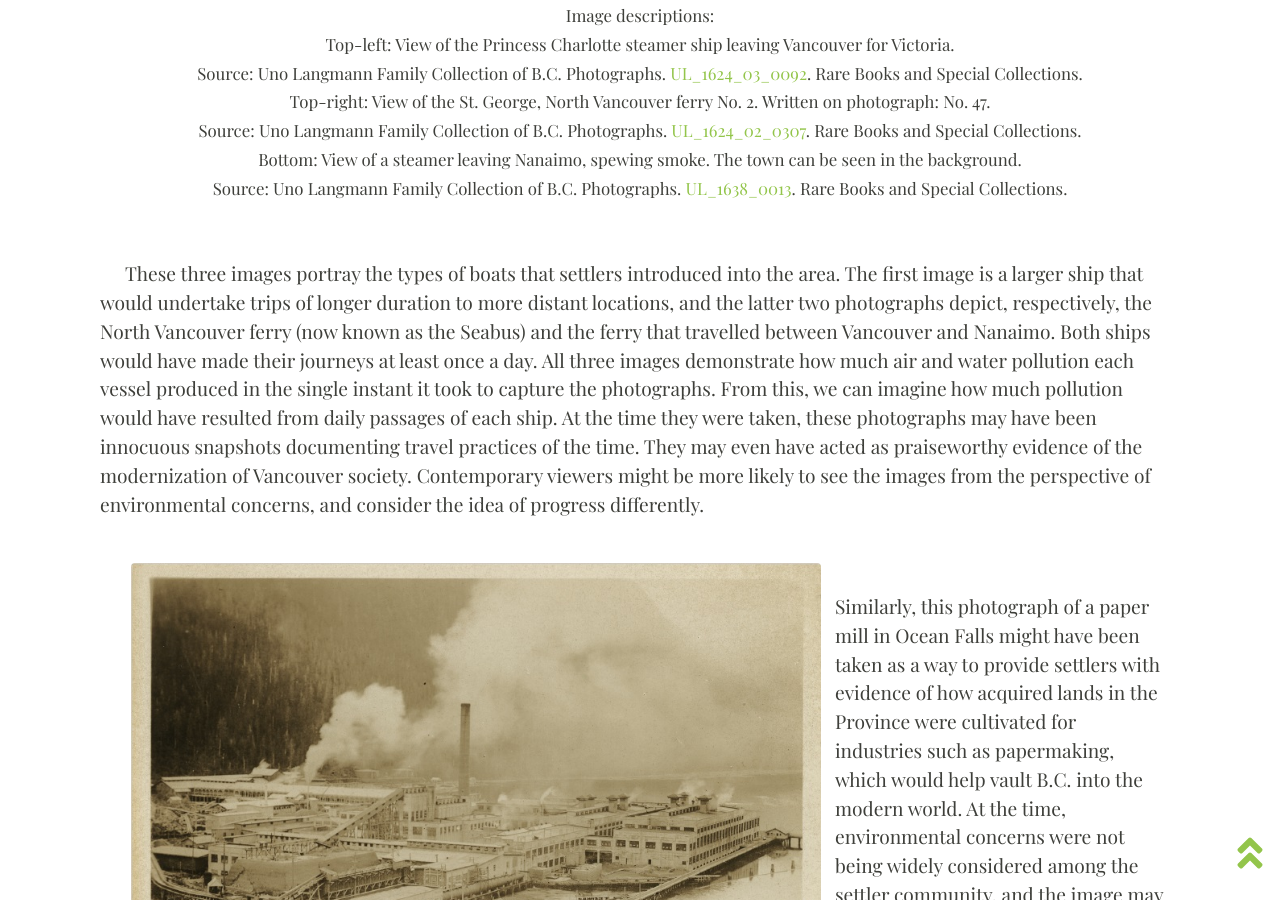
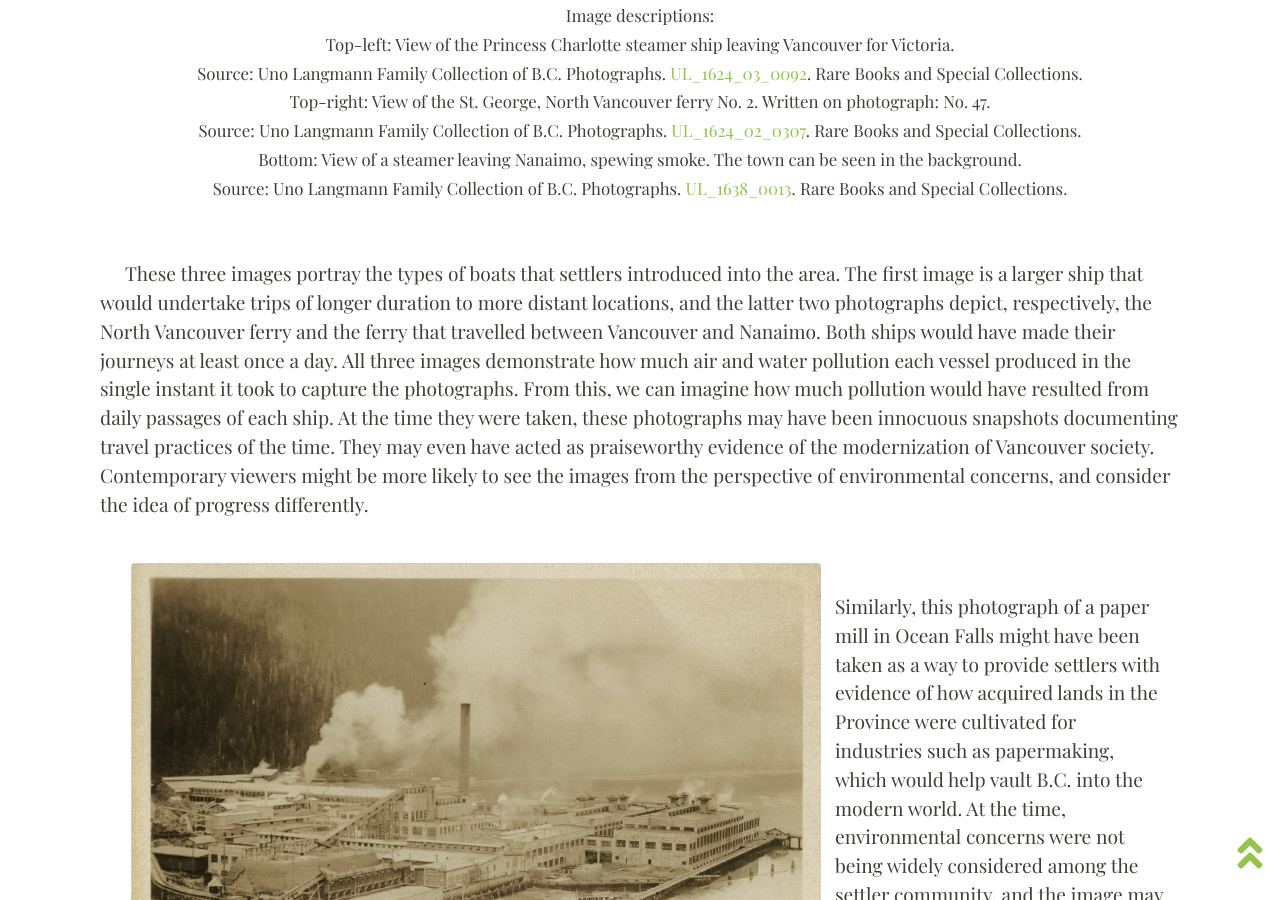
Before and after one commit to ashlynnprasad/langmann-2021, a Jekyll site: the page built from pages/environmentalimpact.md, in a window 1280 px wide and 900 px high, scrolled down 5311 px. Built offline with Jekyll 4.4.1, drawn with Linux system fonts in a browser that asks for light colours; nearby versions of some CDN libraries.

Commit message:
Update environmentalimpact.md

```diff
--- a/pages/environmentalimpact.md
+++ b/pages/environmentalimpact.md
@@ -79,7 +79,7 @@
   Bottom: View of a steamer leaving Nanaimo, spewing smoke. The town can be seen in the background.<br>
   Source: Uno Langmann Family Collection of B.C. Photographs. <a href="https://dx.doi.org/10.14288/1.0361872">UL_1638_0013</a>. Rare Books and Special Collections.</small></center><br><br>
 
-<p style="text-indent: 25px;">These three images portray the types of boats that settlers introduced into the area. The first image is a larger ship that would undertake trips of longer duration to more distant locations, and the latter two photographs depict, respectively, the North Vancouver ferry (now known as the Seabus) and the ferry that travelled between Vancouver and Nanaimo. Both ships would have made their journeys at least once a day. All three images demonstrate how much air and water pollution each vessel produced in the single instant it took to capture the photographs. From this, we can imagine how much pollution would have resulted from daily passages of each ship. At the time they were taken, these photographs may have been innocuous snapshots documenting travel practices of the time. They may even have acted as praiseworthy evidence of the modernization of Vancouver society. Contemporary viewers might be more likely to see the images from the perspective of environmental concerns, and consider the idea of progress differently.<br><br>
+<p style="text-indent: 25px;">These three images portray the types of boats that settlers introduced into the area. The first image is a larger ship that would undertake trips of longer duration to more distant locations, and the latter two photographs depict, respectively, the North Vancouver ferry and the ferry that travelled between Vancouver and Nanaimo. Both ships would have made their journeys at least once a day. All three images demonstrate how much air and water pollution each vessel produced in the single instant it took to capture the photographs. From this, we can imagine how much pollution would have resulted from daily passages of each ship. At the time they were taken, these photographs may have been innocuous snapshots documenting travel practices of the time. They may even have acted as praiseworthy evidence of the modernization of Vancouver society. Contemporary viewers might be more likely to see the images from the perspective of environmental concerns, and consider the idea of progress differently.<br><br>
 
 <div class="container">
   <div class="row">
```
